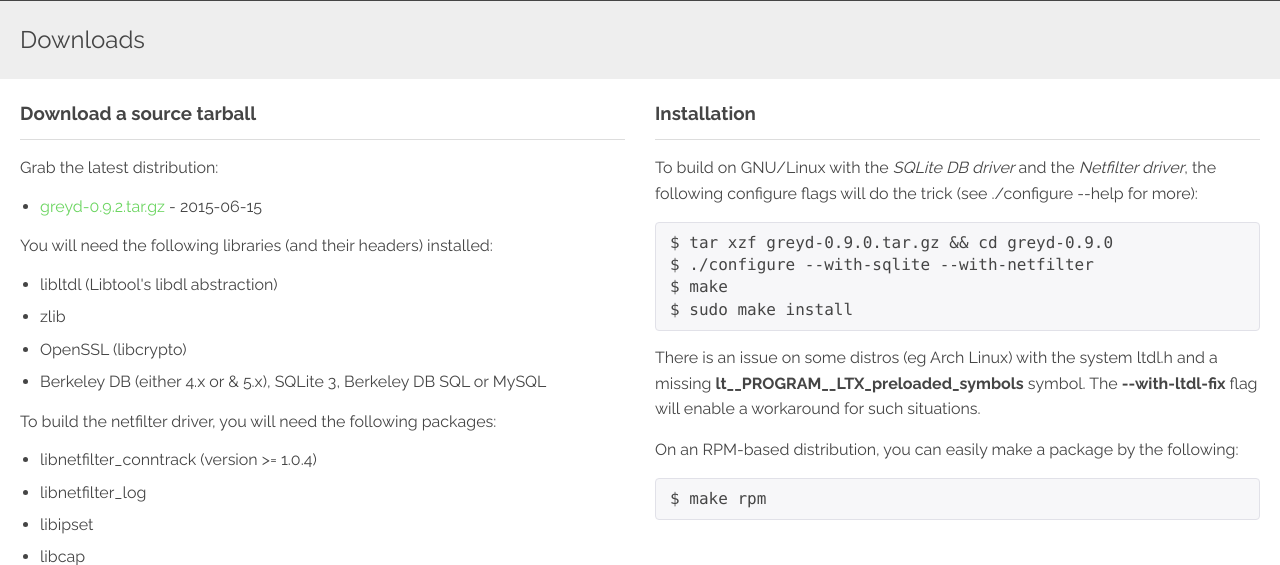
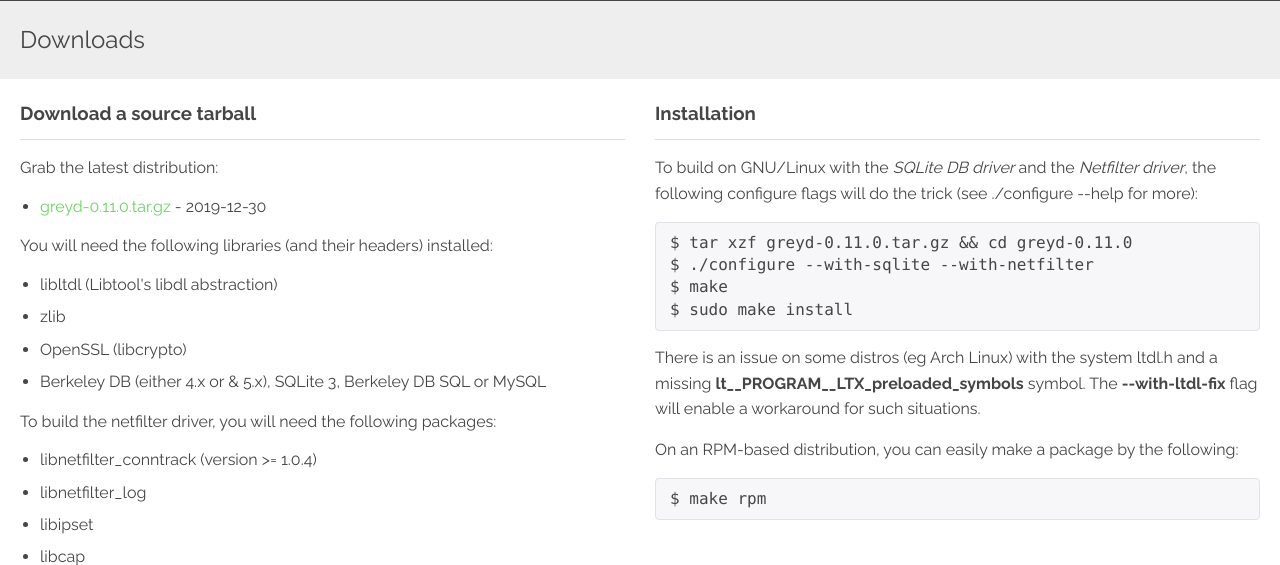
Before and after one commit to mikey-austin/greyd, a PHP site: page /downloads.php in a window 1280 px wide. Shown: the part 72-637 px from the top of the page. Run offline with PHP 8.4, Linux system fonts and the light colour scheme; some libraries are stand-ins or nearby versions.

Commit message:
Update website with new release information

```diff
--- a/website/downloads.php
+++ b/website/downloads.php
@@ -16,7 +16,7 @@
             <p>Grab the latest distribution:</p>
             <ul>
                 <li>
-                    <a href="https://github.com/mikey-austin/greyd/archive/v0.9.2.tar.gz">greyd-0.9.2.tar.gz</a> - 2015-06-15
+                    <a href="https://github.com/mikey-austin/greyd/releases/download/v0.11.0/greyd-0.11.0.tar.gz">greyd-0.11.0.tar.gz</a> - 2019-12-30
                 </li>
             </ul>
             <p>
@@ -48,7 +48,7 @@
             </p>
 
             <div class="highlight">
-<code>$ tar xzf greyd-0.9.0.tar.gz && cd greyd-0.9.0
+<code>$ tar xzf greyd-0.11.0.tar.gz && cd greyd-0.11.0
 $ ./configure --with-sqlite --with-netfilter
 $ make
 $ sudo make install</code>
--- a/website/footer.php
+++ b/website/footer.php
@@ -4,7 +4,7 @@
             <section>
                 <div class="content">
                     <p>
-                        Copyright &copy; 2015 - Mikey Austin
+                        Copyright &copy; 2019 - Mikey Austin
                         <img src="https://travis-ci.org/mikey-austin/greyd.svg?branch=master" alt="Build Status" style="float: right;" />
                     </p>
                 </div>
```
